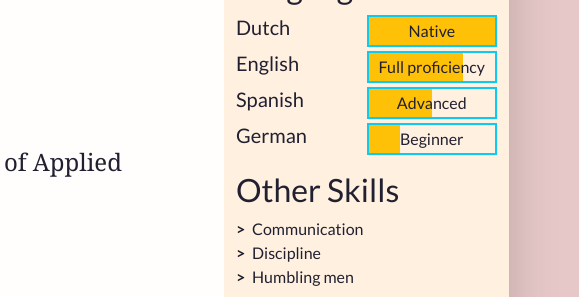
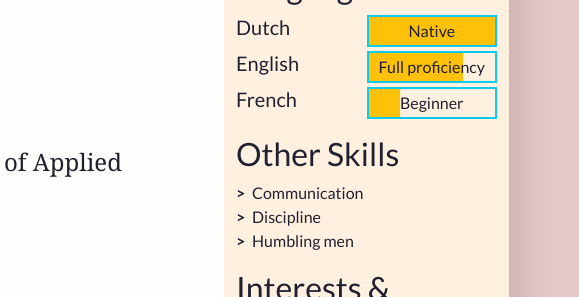
Before and after one commit to evemirrin/evevisser-resume, a plain HTML site: page index.html in a window 1280 px wide. Shown: the part 428-725 px from the top of the page, 701-1280 px from the left. Drawn offline with nearby package versions, Linux system fonts and the light colour scheme.

Commit message:
Update index.html

```diff
--- a/index.html
+++ b/index.html
@@ -221,15 +221,7 @@
                 </div>
               </li>
               <li class="language-item d-flex mb-1">
-                <h5 class="language-name w-50">Spanish</h5>
-                <div class="language-level w-50 border border-info border-2 position-relative">
-                  <!-- The div below is a progress bar. Choose between w-25, w-50, w-75 and w-100 to show your level of fluency -->
-                  <div class="language-progress position-absolute bg-warning h-100 w-50"></div>
-                  <h6 class="position-absolute w-100 text-center top-0 py-1">Advanced</h6>
-                </div>
-              </li>
-              <li class="language-item d-flex mb-1">
-                <h5 class="language-name w-50">German</h5>
+                <h5 class="language-name w-50">French</h5>
                 <div class="language-level w-50 border border-info border-2 position-relative">
                   <!-- The div below is a progress bar. Choose between w-25, w-50, w-75 and w-100 to show your level of fluency -->
                   <div class="language-progress position-absolute bg-warning h-100 w-25"></div>
```
